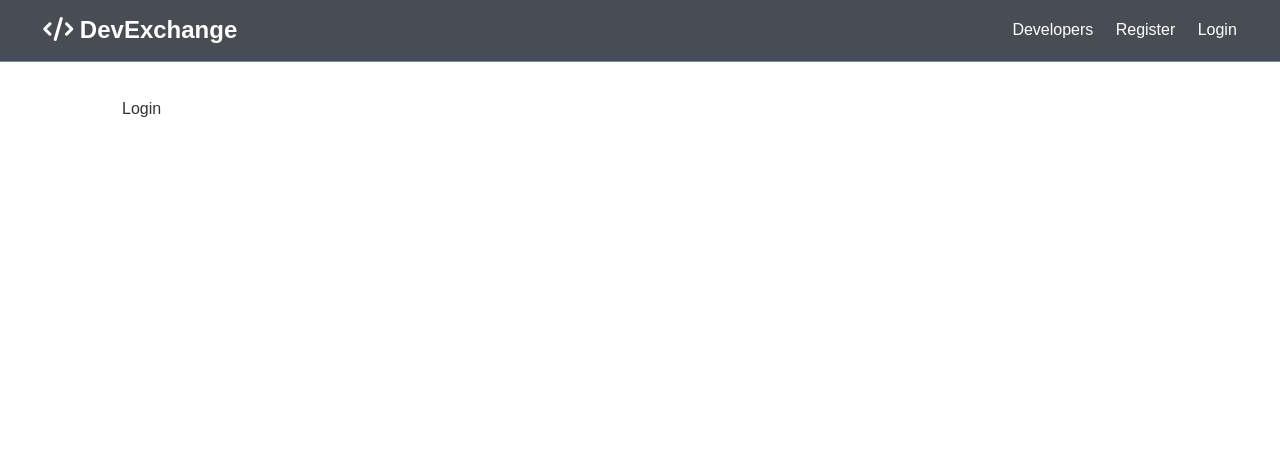
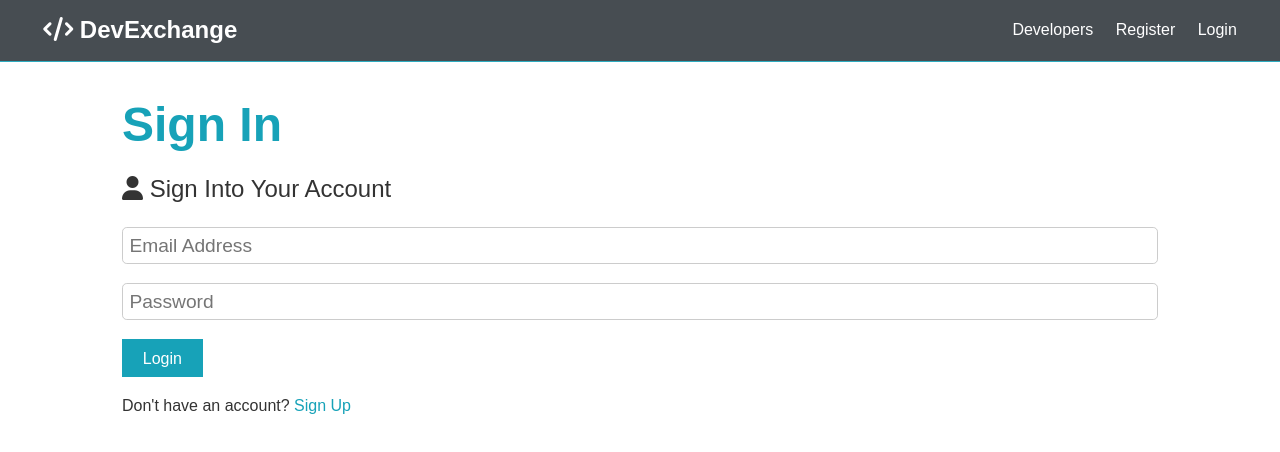
Before and after one commit to xingchenzhao/DevExchange, a React (Create React App) app in the folder client/: page /login in a window 1280 px wide. Shown: the top 452 px of the page. Built offline with nearby package versions, Linux system fonts and the light colour scheme.

Commit message:
Request & Login Form

```diff
--- a/client/src/App.css
+++ b/client/src/App.css
@@ -267,6 +267,7 @@
   padding: 0.4rem;
   font-size: 1.2rem;
   border: 1px solid #ccc;
+  border-radius: 0.3rem;
 }
 
 .form input[type='submit'],
--- a/client/src/components/layout/auth/Login.js
+++ b/client/src/components/layout/auth/Login.js
@@ -1,7 +1,56 @@
-import React from 'react';
+import React, { Fragment, useState } from 'react';
+import { Link } from 'react-router-dom';
 
 const Login = () => {
-  return <div>Login</div>;
+  const [formData, setFormData] = useState({
+    email: '',
+    password: ''
+  });
+
+  const { email, password } = formData;
+  const onChange = e =>
+    setFormData({ ...formData, [e.target.name]: e.target.value });
+
+  const onSubmit = async e => {
+    e.preventDefault();
+
+    console.log('SUCCESS');
+  };
+  return (
+    <Fragment>
+      <h1 className='large text-primary'>Sign In</h1>
+      <p className='lead'>
+        <i className='fas fa-user' /> Sign Into Your Account
+      </p>
+      <form className='form' onSubmit={e => onSubmit(e)}>
+        <div className='form-group'>
+          <input
+            type='email'
+            placeholder='Email Address'
+            name='email'
+            value={email}
+            onChange={e => onChange(e)}
+            required
+          />
+        </div>
+        <div className='form-group'>
+          <input
+            type='password'
+            placeholder='Password'
+            name='password'
+            value={password}
+            onChange={e => onChange(e)}
+            minLength='6'
+          />
+        </div>
+
+        <input type='submit' className='btn btn-primary' value='Login' />
+      </form>
+      <p className='my-1'>
+        Don't have an account? <Link to='/register'>Sign Up</Link>
+      </p>
+    </Fragment>
+  );
 };
 
 export default Login;
--- a/client/src/components/layout/auth/Register.js
+++ b/client/src/components/layout/auth/Register.js
@@ -1,4 +1,5 @@
 import React, { Fragment, useState } from 'react';
+import { Link } from 'react-router-dom';
 
 const Register = () => {
   const [formData, setFormData] = useState({
@@ -12,12 +13,12 @@
   const onChange = e =>
     setFormData({ ...formData, [e.target.name]: e.target.value });
 
-  const onSubmit = e => {
+  const onSubmit = async e => {
     e.preventDefault();
     if (password !== password2) {
       console.log('Password do not match');
     } else {
-      console.log(formData);
+      console.log('SUCCESS');
     }
   };
   return (
@@ -74,7 +75,7 @@
         <input type='submit' className='btn btn-primary' value='Register' />
       </form>
       <p className='my-1'>
-        Already have an account? <a href='login.html'>Sign In</a>
+        Already have an account? <Link to='/login'>Sign In</Link>
       </p>
     </Fragment>
   );
```
